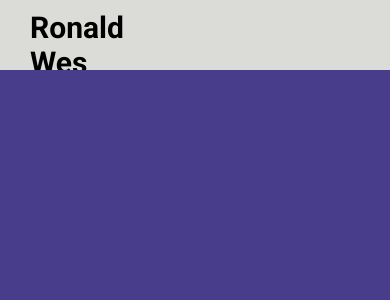
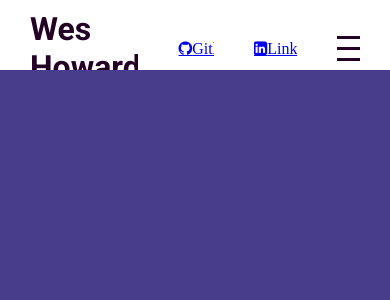
Before and after one commit to BiggRonn/rwhPorty, a React (Create React App) app: page / in a window 390 px wide. Shown: the top 300 px of the page. Built offline with nearby package versions, Linux system fonts and the light colour scheme.

Commit message:
added hamburger menu

```diff
--- a/src/components/topbar/Topbar.jsx
+++ b/src/components/topbar/Topbar.jsx
@@ -6,7 +6,7 @@ export default function topbar() {
         <div className= "topbar">
             <div className="wrapper">
                 <div className="left">
-                    <a href="#intro" className="logo">Ronald Wes Howard II </a>
+                    <a href="#intro" className="logo">Wes Howard</a>
                     <div className="itemContainer">
                         <a href="https://github.com/BiggRonn" target="_blank" rel="noreferrer" class='fa fa-github'>Github</a>
 
@@ -17,7 +17,12 @@ export default function topbar() {
                 </div>
 
                 <div className="right">
-                    <a href="#contact">RIGHTRIGHT</a>
+
+                    <div className="hamburger">
+                        <span className="line1"></span>
+                        <span className="line2"></span>
+                        <span className="line3"></span>
+                    </div>
 
                 </div>
             </div>
--- a/src/components/topbar/topbar.scss
+++ b/src/components/topbar/topbar.scss
@@ -4,10 +4,11 @@
 
     width: 100%;
     height: 70px;
-    background-color: $maincolor;
+    background-color: white;
+    color: $maincolor;
     position: fixed;
     top: 0;
-    // set the z-index higher than other pages so topbar is always visible
+    // set the z-index higher than other pages so header is always visible
     z-index: 2;
 
     .wrapper{
@@ -22,20 +23,39 @@
 
             .logo{
 
-                font-size: 30px;
+                font-size: 2rem;
                 font-weight: 800;
                 // will get rid of underline and any other default stylings
                 text-decoration: none;
                 //will inherit color properties of parent
                 color: inherit;
-                margin-right: 40px;
+                margin-right: 2.5rem;
             }
 
             .itemContainer{
                 display: flex;
                 align-items: center;
-                margin-right: 30px;
+                margin-right: 2.5rem;
 
+            }
+        }
+
+        .right{
+
+
+            .hamburger{
+                width: 32px;
+                height: 25px;
+                display: flex;
+                flex-direction: column;
+                justify-content: space-between;
+                cursor: pointer;
+
+                span{
+                    width: 100%;
+                    height: 3px;
+                    background-color: $maincolor;
+                }
             }
         }
     }
--- a/src/global.scss
+++ b/src/global.scss
@@ -1,4 +1,4 @@
-$maincolor: rgb(219, 219, 215)
+$maincolor: rgb(37, 0, 37);
 
 
 
```
